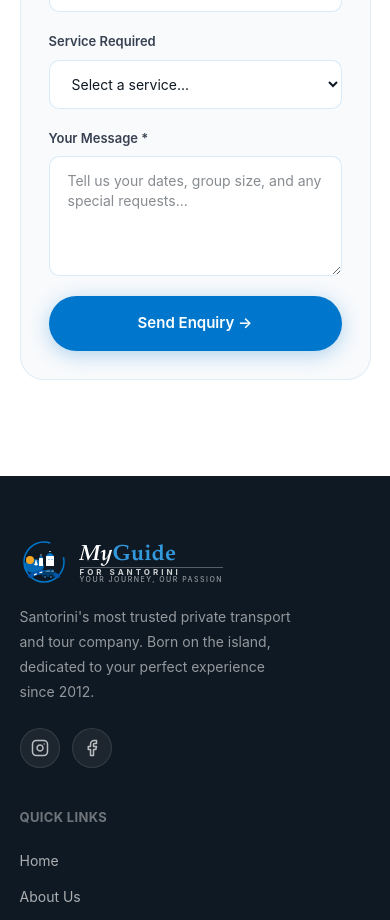
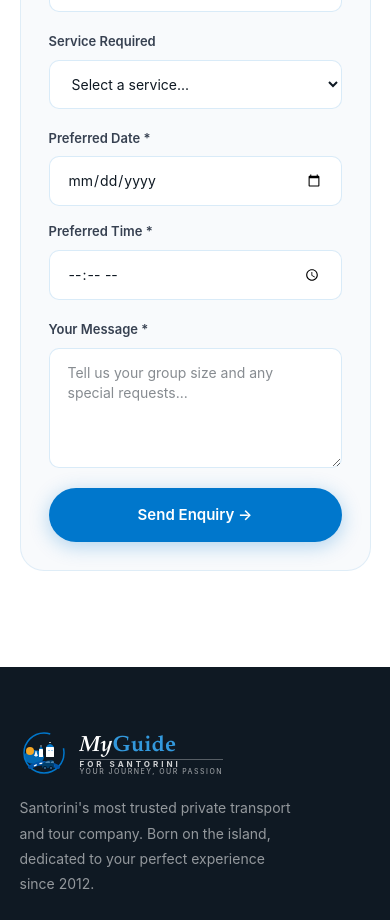
Before and after one commit to eraldoskonja1/Myguideforsantorini, a Next.js app: page /contact in a window 390 px wide. Shown: the part 1780-2700 px from the top of the page. Built offline with nearby package versions, Linux system fonts and the light colour scheme.

Commit message:
Add time and date

```diff
--- a/src/components/sections/contact-form.tsx
+++ b/src/components/sections/contact-form.tsx
@@ -36,8 +36,12 @@ export default function ContactForm() {
     );
   }
 
+  // Build today's date string for min attribute (prevent past dates)
+  const today = new Date().toISOString().split("T")[0];
+
   return (
     <form ref={formRef} action={formAction} noValidate>
+      {/* Name + Email */}
       <div className="grid grid-cols-1 gap-4 sm:grid-cols-2">
         <div className="mb-5 flex flex-col gap-2">
           <label htmlFor="name" className="text-[13px] font-semibold text-ink-soft">
@@ -67,6 +71,7 @@ export default function ContactForm() {
         </div>
       </div>
 
+      {/* Phone */}
       <div className="mb-5 flex flex-col gap-2">
         <label htmlFor="phone" className="text-[13px] font-semibold text-ink-soft">
           Phone / WhatsApp
@@ -80,6 +85,7 @@ export default function ContactForm() {
         />
       </div>
 
+      {/* Service */}
       <div className="mb-5 flex flex-col gap-2">
         <label htmlFor="service" className="text-[13px] font-semibold text-ink-soft">
           Service Required
@@ -99,6 +105,36 @@ export default function ContactForm() {
         </select>
       </div>
 
+      {/* Date + Time side by side */}
+      <div className="grid grid-cols-1 gap-4 sm:grid-cols-2 mb-5">
+        <div className="flex flex-col gap-2">
+          <label htmlFor="booking_date" className="text-[13px] font-semibold text-ink-soft">
+            Preferred Date *
+          </label>
+          <input
+            id="booking_date"
+            name="booking_date"
+            type="date"
+            min={today}
+            required
+            className="rounded-[10px] border-[1.5px] border-santorini-500/15 bg-white px-[18px] py-3.5 text-sm text-ink outline-none transition-all focus:border-santorini-500 focus:shadow-[0_0_0_4px_rgba(0,119,204,0.1)]"
+          />
+        </div>
+        <div className="flex flex-col gap-2">
+          <label htmlFor="booking_time" className="text-[13px] font-semibold text-ink-soft">
+            Preferred Time *
+          </label>
+          <input
+            id="booking_time"
+            name="booking_time"
+            type="time"
+            required
+            className="rounded-[10px] border-[1.5px] border-santorini-500/15 bg-white px-[18px] py-3.5 text-sm text-ink outline-none transition-all focus:border-santorini-500 focus:shadow-[0_0_0_4px_rgba(0,119,204,0.1)]"
+          />
+        </div>
+      </div>
+
+      {/* Message */}
       <div className="mb-5 flex flex-col gap-2">
         <label htmlFor="message" className="text-[13px] font-semibold text-ink-soft">
           Your Message *
@@ -107,7 +143,7 @@ export default function ContactForm() {
           id="message"
           name="message"
           required
-          placeholder="Tell us your dates, group size, and any special requests..."
+          placeholder="Tell us your group size and any special requests..."
           className="h-[120px] resize-y rounded-[10px] border-[1.5px] border-santorini-500/15 bg-white px-[18px] py-3.5 text-sm text-ink outline-none transition-all focus:border-santorini-500 focus:shadow-[0_0_0_4px_rgba(0,119,204,0.1)]"
         />
       </div>
--- a/src/lib/actions/contact.ts
+++ b/src/lib/actions/contact.ts
@@ -14,17 +14,35 @@ function isValidEmail(email: string): boolean {
   return /^[^\s@]+@[^\s@]+\.[^\s@]+$/.test(email);
 }
 
+function formatDate(dateStr: string): string {
+  if (!dateStr) return "Not specified";
+  const [year, month, day] = dateStr.split("-");
+  const months = ["Jan","Feb","Mar","Apr","May","Jun","Jul","Aug","Sep","Oct","Nov","Dec"];
+  return `${day} ${months[parseInt(month) - 1]} ${year}`;
+}
+
+function formatTime(timeStr: string): string {
+  if (!timeStr) return "Not specified";
+  const [h, m] = timeStr.split(":");
+  const hour = parseInt(h);
+  const ampm = hour >= 12 ? "PM" : "AM";
+  const hour12 = hour % 12 || 12;
+  return `${hour12}:${m} ${ampm}`;
+}
+
 export async function submitContactForm(
   _prevState: ContactFormState,
   formData: FormData
 ): Promise<ContactFormState> {
-  const fullName = String(formData.get("name") ?? "").trim();
-  const email = String(formData.get("email") ?? "").trim();
-  const phone = String(formData.get("phone") ?? "").trim();
-  const service = String(formData.get("service") ?? "").trim();
-  const message = String(formData.get("message") ?? "").trim();
+  const fullName     = String(formData.get("name")         ?? "").trim();
+  const email        = String(formData.get("email")        ?? "").trim();
+  const phone        = String(formData.get("phone")        ?? "").trim();
+  const service      = String(formData.get("service")      ?? "").trim();
+  const bookingDate  = String(formData.get("booking_date") ?? "").trim();
+  const bookingTime  = String(formData.get("booking_time") ?? "").trim();
+  const message      = String(formData.get("message")      ?? "").trim();
 
-  if (!fullName || !email || !message) {
+  if (!fullName || !email || !message || !bookingDate || !bookingTime) {
     return { success: false, error: "Please fill in all required fields." };
   }
 
@@ -53,14 +71,13 @@ export async function submitContactForm(
     }
 
     // 2. Create reservation in admin panel
-    const todayDate = new Date().toISOString().split("T")[0];
     const { error: reservationError } = await supabase.from("reservations").insert({
       full_name: fullName,
       email,
       phone: phone || null,
       service: (service || "Other") as ServiceType,
-      booking_date: todayDate,
-      booking_time: null,
+      booking_date: bookingDate,
+      booking_time: bookingTime || null,
       num_guests: 1,
       pickup_location: null,
       dropoff_location: null,
@@ -79,7 +96,7 @@ export async function submitContactForm(
       await resend.emails.send({
         from: "MyGuide Santorini <onboarding@resend.dev>",
         to: "myguideforsantorini@gmail.com",
-        subject: `🆕 New Reservation – ${fullName}`,
+        subject: `🆕 New Reservation – ${fullName} · ${formatDate(bookingDate)}`,
         html: `
           <div style="font-family: Arial, sans-serif; max-width: 600px; margin: 0 auto; padding: 24px; background: #f9fafb; border-radius: 12px;">
             <div style="background: #0077CC; border-radius: 10px; padding: 20px 24px; margin-bottom: 24px;">
@@ -108,6 +125,14 @@ export async function submitContactForm(
                 <tr>
                   <td style="padding: 10px 0; border-bottom: 1px solid #f0f0f0; color: #666; font-size: 14px;">🚗 Service</td>
                   <td style="padding: 10px 0; border-bottom: 1px solid #f0f0f0; font-size: 14px;">${service || "Not specified"}</td>
+                </tr>
+                <tr>
+                  <td style="padding: 10px 0; border-bottom: 1px solid #f0f0f0; color: #666; font-size: 14px;">📅 Date</td>
+                  <td style="padding: 10px 0; border-bottom: 1px solid #f0f0f0; font-size: 14px; font-weight: bold; color: #0077CC;">${formatDate(bookingDate)}</td>
+                </tr>
+                <tr>
+                  <td style="padding: 10px 0; border-bottom: 1px solid #f0f0f0; color: #666; font-size: 14px;">🕐 Time</td>
+                  <td style="padding: 10px 0; border-bottom: 1px solid #f0f0f0; font-size: 14px; font-weight: bold; color: #0077CC;">${formatTime(bookingTime)}</td>
                 </tr>
                 <tr>
                   <td style="padding: 10px 0; color: #666; font-size: 14px; vertical-align: top;">💬 Message</td>
```
